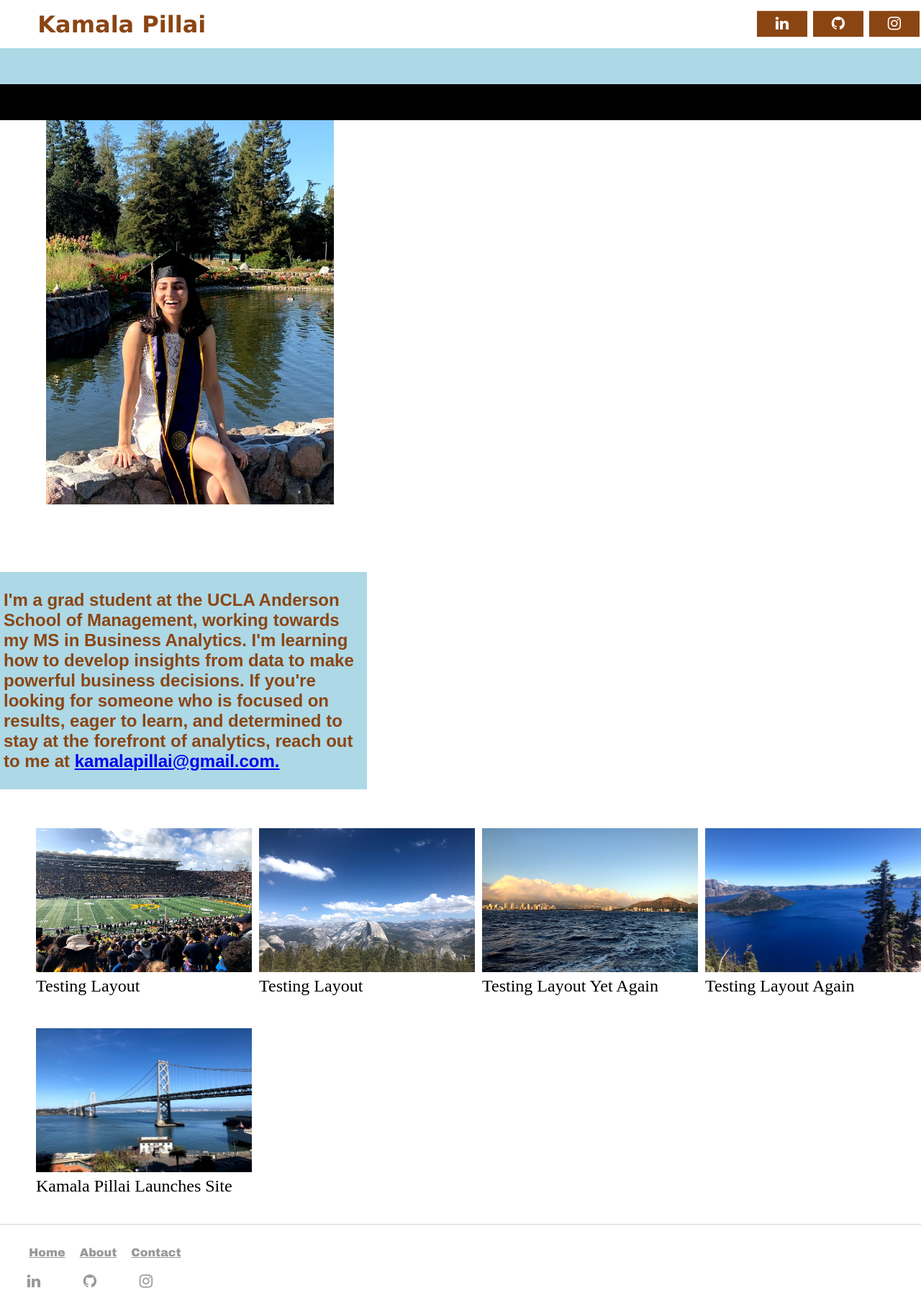
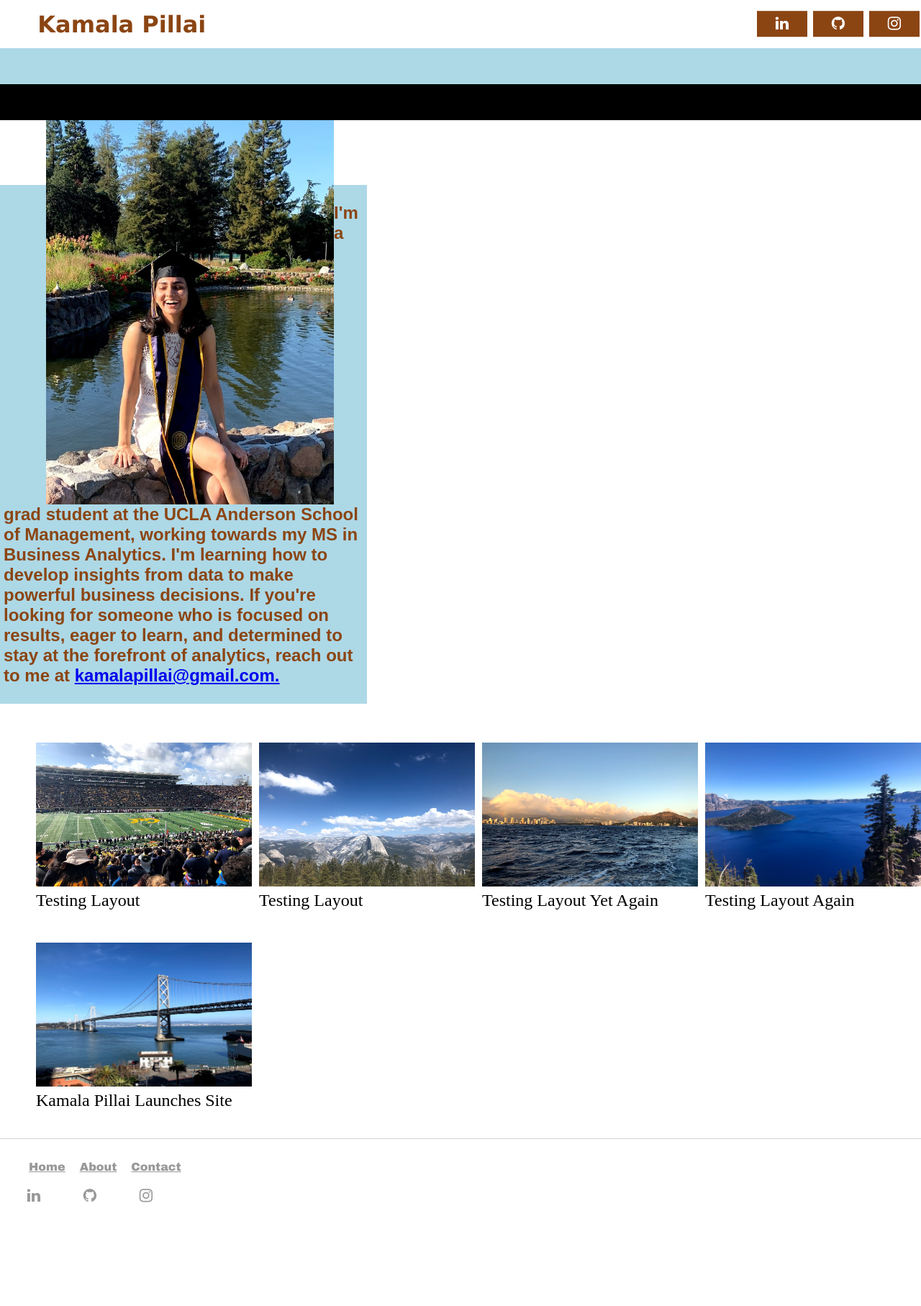
Before and after one commit to kpill/kpill.github.io, a Jekyll site: the page built from index.html, in a window 1280 px wide. Shown: the whole page at 72% size. Built offline with Jekyll 4.4.1, drawn with Linux system fonts in a browser that asks for light colours; after the commit the page ends 1696 px from its top, so only the background shows below that.

Commit message:
Update index.html

```diff
--- a/index.html
+++ b/index.html
@@ -6,9 +6,8 @@
 <div class="welcome-box-black"></div>
 
 
-<img src="/images/about3.jpg" width="400" style="margin-left: 5%">
+<img src="/images/about3.jpg" width="400" style="margin-left: 5%; float: left">
 
-<div class="welcome-text">
 <div class = "yellow-box">
 <h1 class="welcome-text">Welcome! I'm Kamala.</h1>
 </div>
@@ -19,7 +18,7 @@
 	looking for someone who is focused on results, eager to learn, and determined to stay at the forefront of analytics,
 	reach out to me at <a href="mailto:kamalapillai@gmail.com">kamalapillai@gmail.com.</a></h2>
 </div>
-</div>
+
 
 <div>
 <ul class="posts">
```
